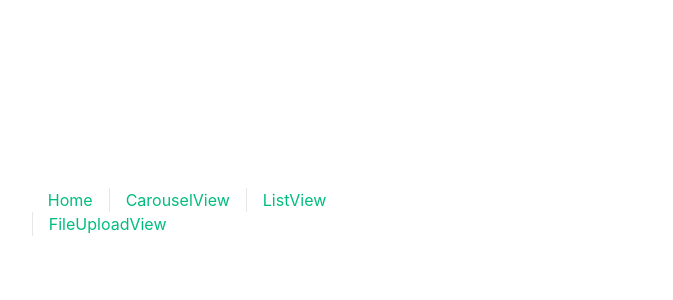
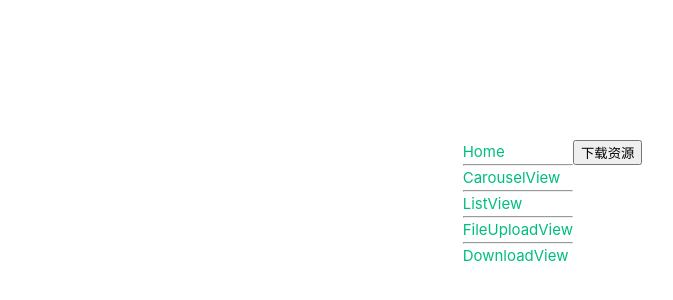
Before and after one commit to manyuemeiquqi/solution, a Vue app: page /#/DownloadView in a window 1280 px wide. Shown: the part 196-496 px from the top of the page, without its empty margins (67-740 px from the left). Built offline with nearby package versions, Linux system fonts and the light colour scheme.

Commit message:
feat: add download view

```diff
--- a/src/App.vue
+++ b/src/App.vue
@@ -6,75 +6,18 @@ import { RouterLink, RouterView } from 'vue-router'
   <header>
     <nav>
       <RouterLink to="/">Home</RouterLink>
+      <hr />
       <RouterLink to="/CarouselView">CarouselView</RouterLink>
+      <hr />
       <RouterLink to="/ListView">ListView</RouterLink>
+      <hr />
       <RouterLink to="/FileUploadView">FileUploadView</RouterLink>
+      <hr />
+      <RouterLink to="/DownloadView">DownloadView</RouterLink>
     </nav>
   </header>
 
   <RouterView />
 </template>
 
-<style scoped>
-header {
-  line-height: 1.5;
-  max-height: 100vh;
-}
-
-.logo {
-  display: block;
-  margin: 0 auto 2rem;
-}
-
-nav {
-  width: 100%;
-  font-size: 12px;
-  text-align: center;
-  margin-top: 2rem;
-}
-
-nav a.router-link-exact-active {
-  color: var(--color-text);
-}
-
-nav a.router-link-exact-active:hover {
-  background-color: transparent;
-}
-
-nav a {
-  display: inline-block;
-  padding: 0 1rem;
-  border-left: 1px solid var(--color-border);
-}
-
-nav a:first-of-type {
-  border: 0;
-}
-
-@media (min-width: 1024px) {
-  header {
-    display: flex;
-    place-items: center;
-    padding-right: calc(var(--section-gap) / 2);
-  }
-
-  .logo {
-    margin: 0 2rem 0 0;
-  }
-
-  header .wrapper {
-    display: flex;
-    place-items: flex-start;
-    flex-wrap: wrap;
-  }
-
-  nav {
-    text-align: left;
-    margin-left: -1rem;
-    font-size: 1rem;
-
-    padding: 1rem 0;
-    margin-top: 1rem;
-  }
-}
-</style>
+<style scoped lang="scss"></style>
--- /dev/null
+++ b/src/components/download/DownloadComponent.vue
@@ -0,0 +1,65 @@
+<template>
+  <div>
+    <!-- <a href="http://localhost:3000/download" @click="handleDownload"> 资源下载 </a> -->
+    <button @click="handleClick">下载资源</button>
+  </div>
+</template>
+
+<script lang="ts" setup>
+import axios from 'axios'
+const handleDownload = (href: string, fileName: string) => {
+  // const aElement = document.createElement('a')
+  // aElement.href = href
+  // aElement.download = fileName
+  // document.body.appendChild(aElement)
+  // aElement.click()
+  // document.body.removeChild(aElement)
+
+  window.open(href)
+}
+const getFileLength = () => axios.post('http://localhost:3000/downLength')
+
+const handleClick = () => {
+  getFileLength().then((res) => {
+    sliceRequest(+res.data).then((chunkList) => {
+      const blob = new Blob(
+        chunkList.reduce((prev: any[], cur) => {
+          return [...prev, cur.data]
+        }, [])
+      )
+      console.log('blob: ', blob)
+      const url = URL.createObjectURL(blob)
+      // const reader = new FileReader()
+      // reader.readAsDataURL(blob)
+      // reader.onload = () => {
+      //   console.log('reader.result: ', reader.result)
+      //   src.value = reader.result as string
+      // }
+      handleDownload(url, 'a.html')
+    })
+  })
+}
+
+const sliceRequest = (length: number) => {
+  const chunkSize = 10 * 1024
+  const pLength = Math.ceil(length / chunkSize)
+  const pList = new Array(pLength).fill(undefined).map((item, index) => {
+    const startRange = chunkSize * index
+    const endRange = chunkSize * (index + 1) - 1
+    return axios.post(
+      'http://localhost:3000/download',
+      {},
+      {
+        headers: {
+          Range: `bytes=${startRange}-${endRange}`
+        },
+        responseType: 'arraybuffer'
+      }
+    )
+  })
+
+  return Promise.all(pList)
+}
+</script>
+
+<style lang="scss" scoped></style>
--- /dev/null
+++ b/src/views/DownloadView.vue
@@ -0,0 +1,11 @@
+<template>
+  <div>
+    <DownloadComponent />
+  </div>
+</template>
+
+<script lang="ts" setup>
+import DownloadComponent from '../components/download/DownloadComponent.vue'
+</script>
+
+<style lang="scss" scoped></style>
```
Also changed, not shown: src/router/index.ts (+10 -6 lines).
